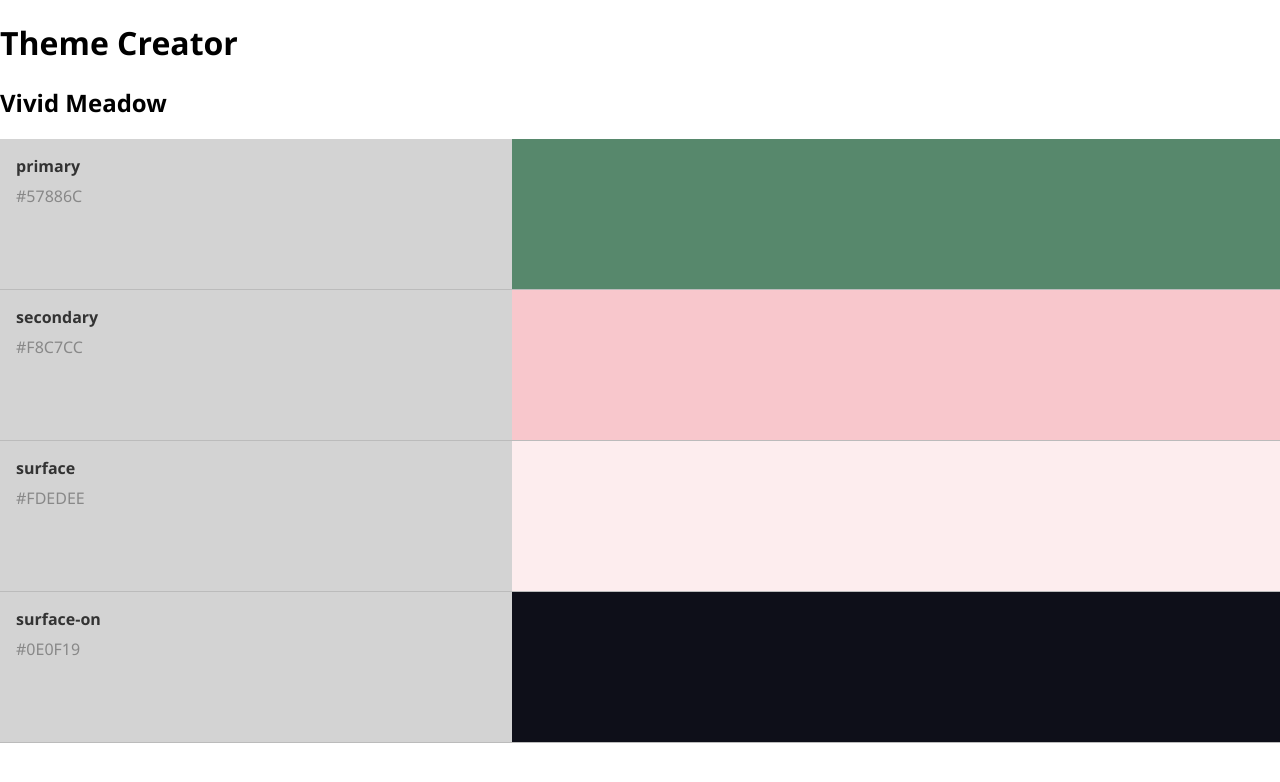
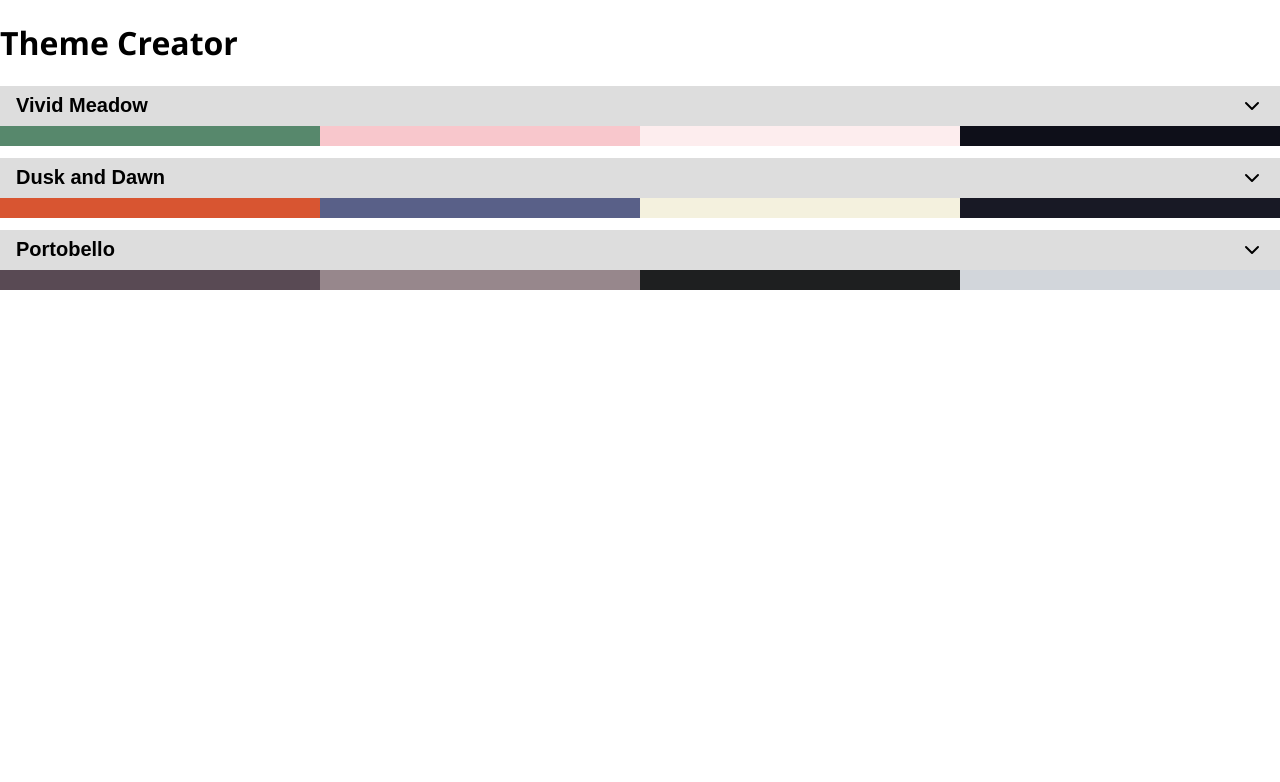
Before and after one commit to wd-bootcamp/theme-creator-example-solution, a React (Vite) app: page / in a window 1280 px wide. Shown: the top 782 px of the page. Built offline with nearby package versions, Linux system fonts and the light colour scheme.

Commit message:
add part 2

```diff
--- a/package.json
+++ b/package.json
@@ -4,12 +4,14 @@
   "version": "0.0.0",
   "type": "module",
   "scripts": {
+    "component": "bun utils/component.js",
     "dev": "vite",
     "build": "vite build",
     "lint": "eslint .",
     "preview": "vite preview"
   },
   "dependencies": {
+    "lucide-react": "^0.525.0",
     "react": "^19.1.0",
     "react-dom": "^19.1.0"
   },
--- a/src/App.css
+++ b/src/App.css
@@ -13,3 +13,8 @@ ul {
   list-style: none;
   padding: 0;
 }
+
+.theme-list {
+  display: grid;
+  gap: 12px;
+}
--- a/src/App.jsx
+++ b/src/App.jsx
@@ -1,25 +1,22 @@
 import "./App.css";
 import ColorCard from "./components/ColorCard";
+import Theme from "./components/Theme";
 import { themes } from "./db";
 
 function App() {
-  const theme = themes[0];
   return (
     <>
       <header>
         <h1>Theme Creator</h1>
       </header>
       <main className="main">
-        <article>
-          <h2>{theme.name}</h2>
-          <ul>
-            {theme.colors.map((color) => (
-              <li key={color.id}>
-                <ColorCard color={color} />
-              </li>
-            ))}
-          </ul>
-        </article>
+        <ul className="theme-list">
+          {themes.map((theme) => (
+            <li key={theme.id}>
+              <Theme theme={theme} />
+            </li>
+          ))}
+        </ul>
       </main>
     </>
   );
--- /dev/null
+++ b/src/components/Theme.css
@@ -0,0 +1,30 @@
+.theme__title {
+  margin: 0;
+}
+
+.theme__titlebar {
+  background-color: #ddd;
+  border: none;
+  display: flex;
+  align-items: center;
+  justify-content: space-between;
+  width: 100%;
+  padding-inline: 1rem;
+  padding-block: 8px;
+  cursor: pointer;
+}
+
+.theme__titlebar:hover {
+  background-color: #eee;
+}
+
+.theme__color-preview-list {
+  display: flex;
+  height: 20px;
+}
+
+.theme__color-preview-item {
+  --bg-color: grey;
+  flex-grow: 1;
+  background-color: var(--bg-color);
+}
--- /dev/null
+++ b/src/components/Theme.jsx
@@ -0,0 +1,39 @@
+import ColorCard from "./ColorCard";
+import { ChevronDown, ChevronUp } from "lucide-react";
+import "./Theme.css";
+import { useState } from "react";
+
+export default function Theme({ theme }) {
+  const [expanded, setExpanded] = useState(false);
+  return (
+    <article className="theme">
+      <button
+        className="theme__titlebar"
+        onClick={() => setExpanded(!expanded)}
+      >
+        <h2 className="theme__title">{theme.name}</h2>
+        {expanded ? <ChevronUp /> : <ChevronDown />}
+      </button>
+
+      {expanded ? (
+        <ul>
+          {theme.colors.map((color) => (
+            <li key={color.id}>
+              <ColorCard color={color} />
+            </li>
+          ))}
+        </ul>
+      ) : (
+        <ul className="theme__color-preview-list">
+          {theme.colors.map((color) => (
+            <li
+              className="theme__color-preview-item"
+              key={color.id}
+              style={{ "--bg-color": color.value }}
+            ></li>
+          ))}
+        </ul>
+      )}
+    </article>
+  );
+}
```
Also changed, not shown: utils/component.js (added, +41 -0 lines), 1 other file (tests, documents, lock files or other folders).
